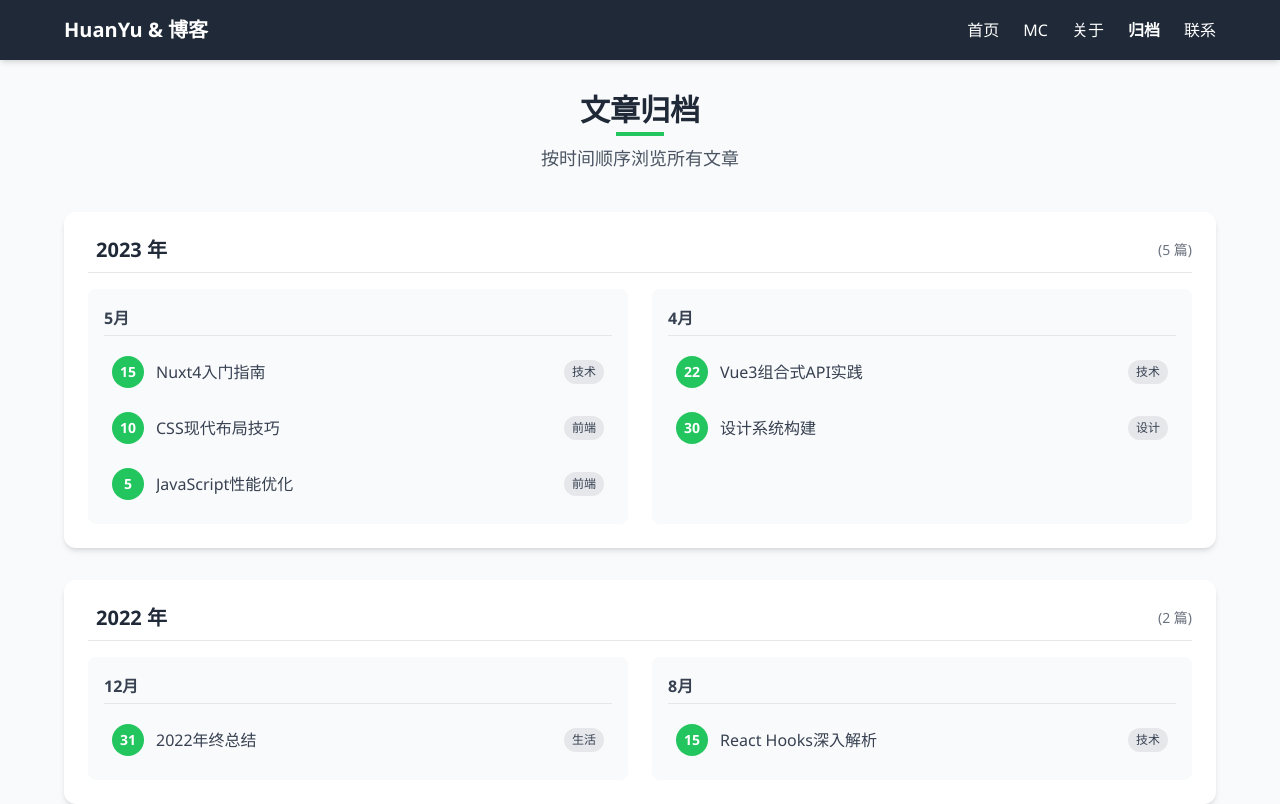
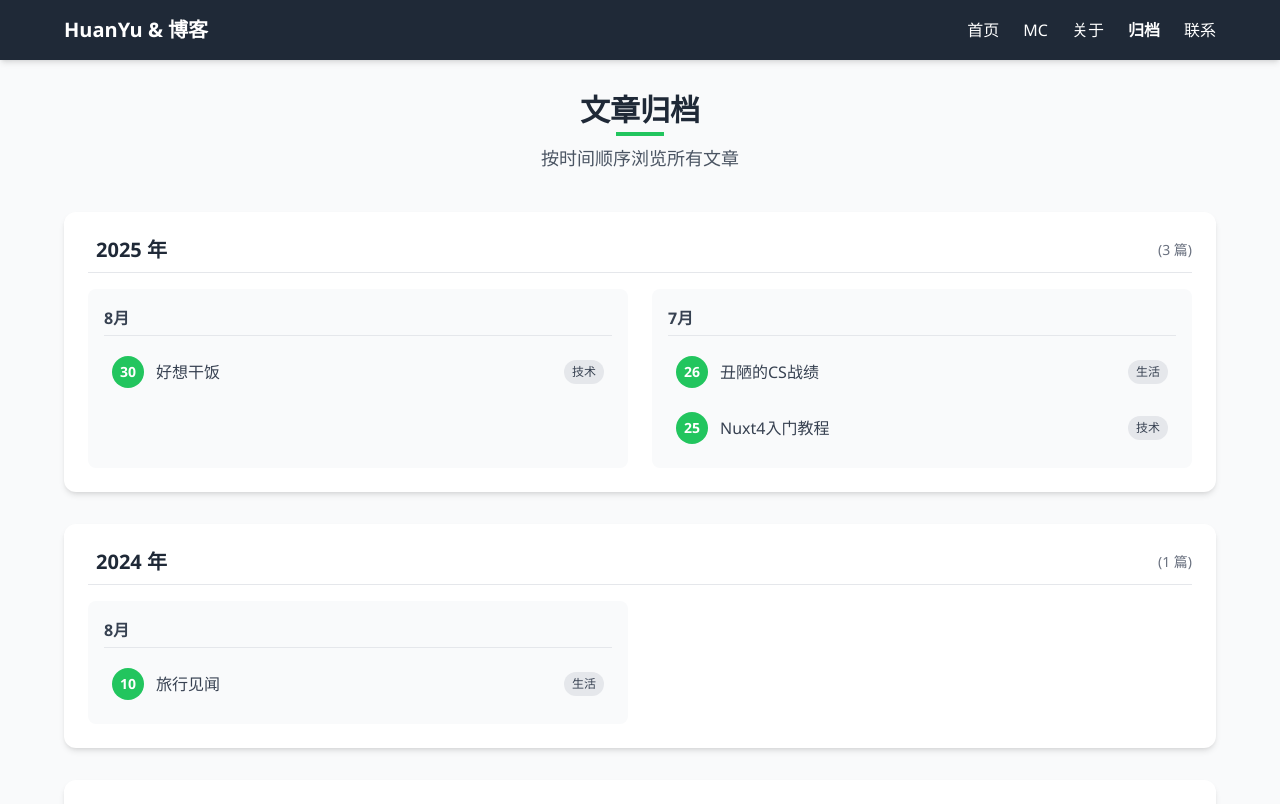
Before and after one commit to NiceHuanYu/HuanYuBlog, a Nuxt app: page /archive in a window 1280 px wide. Shown: the top 804 px of the page. Built offline with nearby package versions, Linux system fonts and the light colour scheme.

Commit message:
更新归档页面

```diff
--- a/app/data/posts.json
+++ b/app/data/posts.json
@@ -64,13 +64,13 @@
     {
       "id": 3,
       "title": "好想干饭",
-      "date": "2025-07-30",
+      "date": "2025-08-30",
       "category": "技术"
     },
     {
       "id": 4,
       "title": "旅行见闻",
-      "date": "2023-07-10",
+      "date": "2024-08-10",
       "category": "生活"
     },
     {
--- a/app/pages/archive.vue
+++ b/app/pages/archive.vue
@@ -66,55 +66,57 @@
 <script setup>
 import BlogHeader from '@/components/BlogHeader.vue'
 import BlogFooter from '@/components/BlogFooter.vue'
+import postsData from '@/data/posts.json' // 导入实际JSON文件
 
-// 模拟归档数据
-const archiveData = ref([
-  {
-    year: 2023,
-    posts: [
-      { id: 1, title: 'Nuxt4入门指南', date: '2023-05-15', category: '技术' },
-      { id: 2, title: 'Vue3组合式API实践', date: '2023-04-22', category: '技术' },
-      { id: 3, title: 'CSS现代布局技巧', date: '2023-05-10', category: '前端' },
-      { id: 4, title: 'JavaScript性能优化', date: '2023-05-05', category: '前端' },
-      { id: 5, title: '设计系统构建', date: '2023-04-30', category: '设计' }
-    ],
-    get months() {
-      const monthsMap = {}
-      this.posts.forEach(post => {
-        const date = new Date(post.date)
-        const month = date.getMonth()
-        if (!monthsMap[month]) {
-          monthsMap[month] = { name: month + 1, posts: [] }
-        }
-        monthsMap[month].posts.push(post)
-      })
-      return Object.values(monthsMap).sort((a, b) => b.name - a.name)
-    }
-  },
-  {
-    year: 2022,
-    posts: [
-      { id: 6, title: '2022年终总结', date: '2022-12-31', category: '生活' },
-      { id: 7, title: 'React Hooks深入解析', date: '2022-08-15', category: '技术' }
-    ],
-    get months() {
-      const monthsMap = {}
-      this.posts.forEach(post => {
-        const date = new Date(post.date)
-        const month = date.getMonth()
-        if (!monthsMap[month]) {
-          monthsMap[month] = { name: month + 1, posts: [] }
-        }
-        monthsMap[month].posts.push(post)
-      })
-      return Object.values(monthsMap).sort((a, b) => b.name - a.name)
-    }
-  }
-])
-
+const archiveDataRaw = postsData.archiveData // 假设archive数据在posts.json中
 // 格式化日期显示
 const formatDay = (dateString) => {
   const date = new Date(dateString)
   return date.getDate()
 }
+
+// 处理原始数据为所需结构
+const processArchiveData = (rawData) => {
+  const yearMap = new Map()
+
+  // 按年份分组
+  rawData.forEach(post => {
+    const year = new Date(post.date).getFullYear()
+    if (!yearMap.has(year)) {
+      yearMap.set(year, [])
+    }
+    yearMap.get(year).push(post)
+  })
+
+  // 转换为数组并按年份倒序
+  return Array.from(yearMap.entries())
+    .sort((a, b) => b[0] - a[0])
+    .map(([year, posts]) => {
+      // 按月份分组
+      const monthMap = new Map()
+      posts.forEach(post => {
+        const month = new Date(post.date).getMonth()
+        if (!monthMap.has(month)) {
+          monthMap.set(month, [])
+        }
+        monthMap.get(month).push(post)
+      })
+
+      return {
+        year,
+        posts,
+        months: Array.from(monthMap.entries())
+          .sort((a, b) => b[0] - a[0]) // 月份倒序
+          .map(([monthIndex, posts]) => ({
+            name: monthIndex + 1, // 月份从0开始计算，需+1
+            posts: posts.sort((a, b) =>
+              new Date(b.date) - new Date(a.date) // 按日期倒序
+            )
+          }))
+      }
+    })
+}
+
+// 使用处理后的数据
+const archiveData = processArchiveData(archiveDataRaw)
 </script>
```
